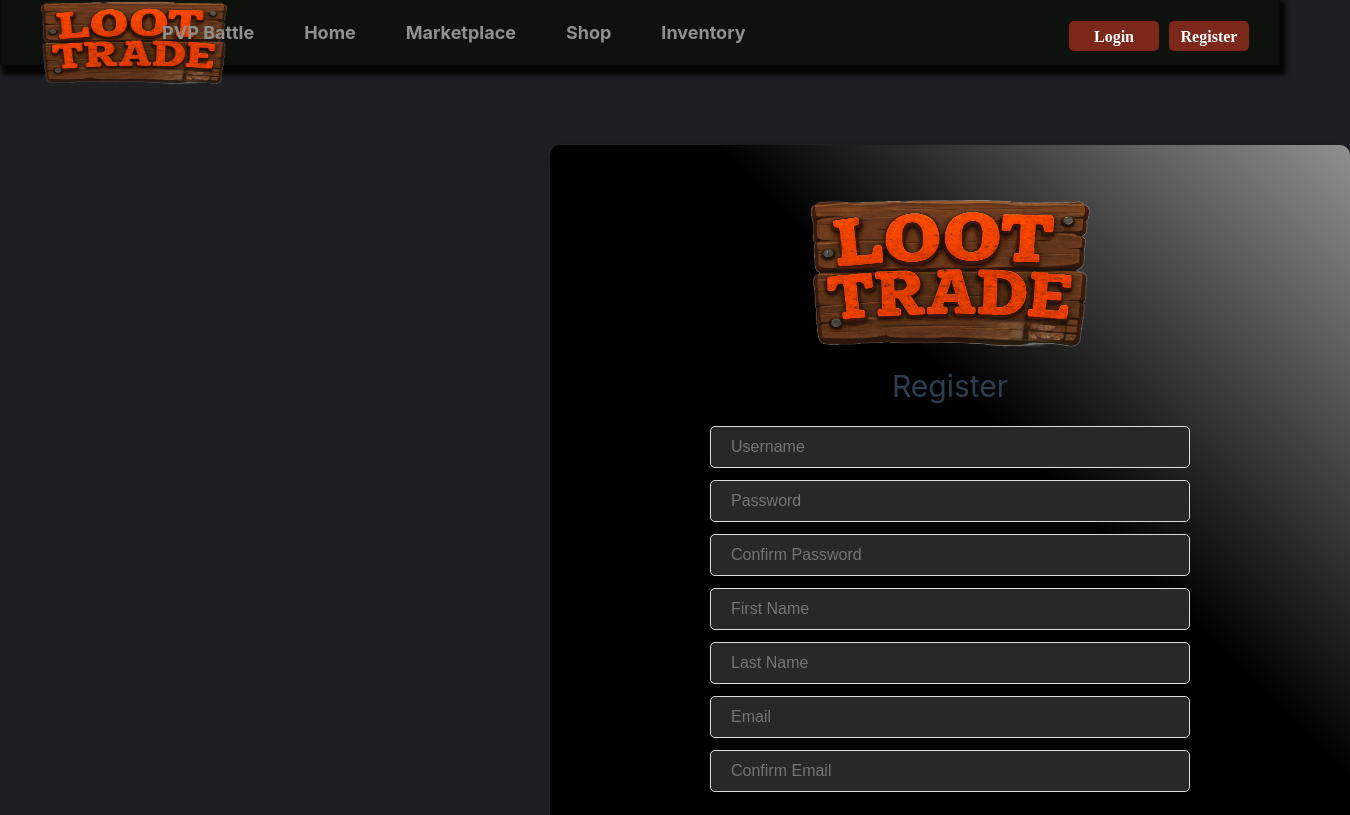
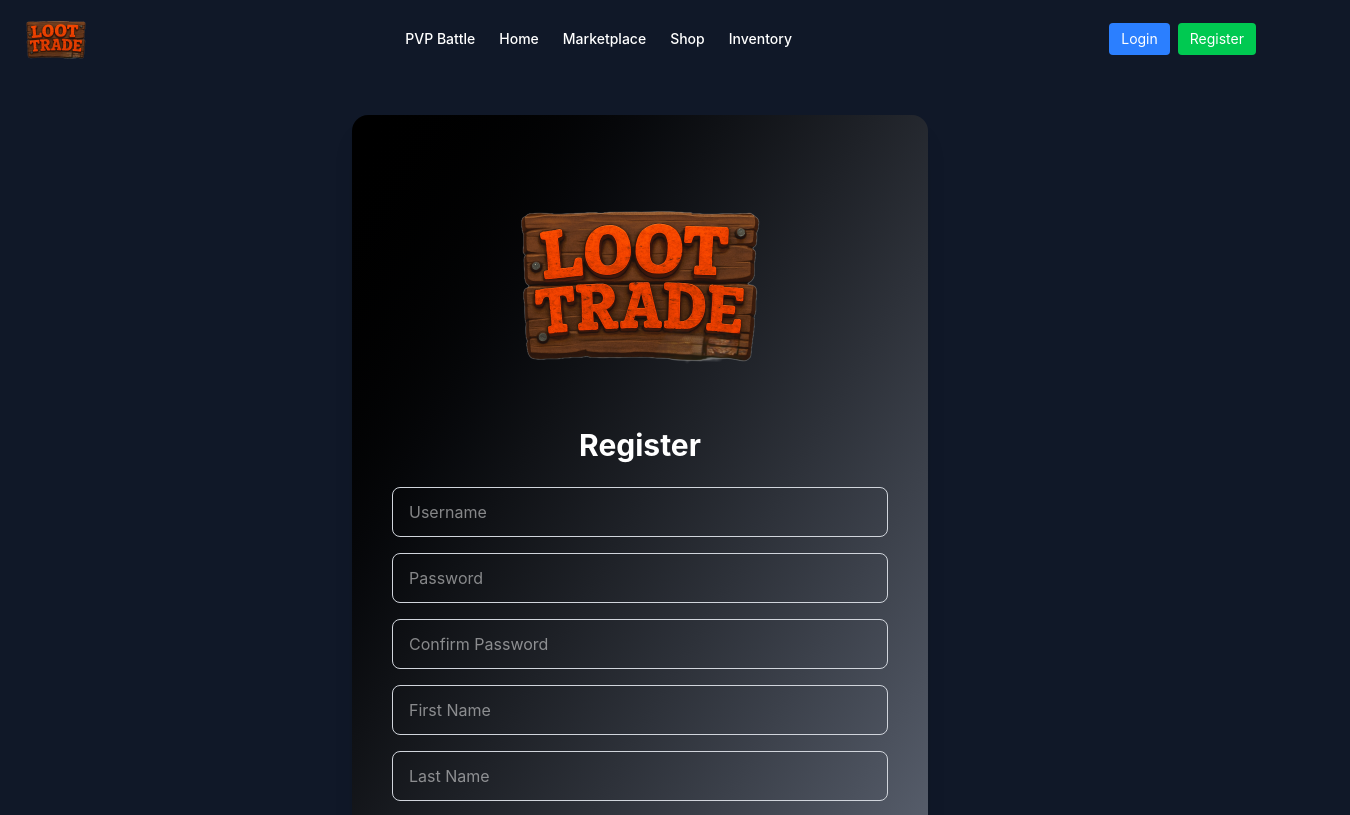
Before and after one commit to Notsojyss/loottrade_vue, a Vue app: page /registrationform in a window 1280 px wide. Shown: the part 5-820 px from the top of the page, 1350 px wide, since content can reach past the window. Built offline with nearby package versions, Linux system fonts and the light colour scheme; no server answers.

Commit message:
Fix Tailwind Design On Headers, login and registration form

```diff
--- a/src/App.vue
+++ b/src/App.vue
@@ -1,5 +1,5 @@
 <script setup>
-import leftheader from './components/Unnecessary/leftheader.vue'
+import Header from './components/Headers/header.vue'
 import rightheader from './components/Headers/rightheader.vue'
 import Counter from './components/Unnecessary/counter.vue'
 import { useCounterStore } from '@/stores/counter'
@@ -18,11 +18,11 @@ import { RouterLink, RouterView } from 'vue-router'
 </script>
 
 <template>
-
-<div>
-    <rightheader
-        header = "Item Trading"
-    ></rightheader></div>
+  <Header />
+<!--<div>-->
+<!--    <rightheader-->
+<!--        header = "Item Trading"-->
+<!--    ></rightheader></div>-->
 
     <RouterView />
 </template>
--- a/src/assets/main.css
+++ b/src/assets/main.css
@@ -1,36 +1,2 @@
 @import './base.css';
-
-#app {
-  max-width: 1280px;
-  margin: 0 auto;
-  padding: 2rem;
-  font-weight: normal;
-}
-
-a,
-.green {
-  text-decoration: none;
-  color: hsla(160, 100%, 37%, 1);
-  transition: 0.4s;
-  padding: 3px;
-}
-
-@media (hover: hover) {
-  a:hover {
-    background-color: hsla(160, 100%, 37%, 0.2);
-  }
-}
-
-@media (min-width: 1024px) {
-  body {
-    display: flex;
-    place-items: center;
-      background-color: #1e1f22;
-  }
-
-  #app {
-    display: grid;
-    grid-template-columns: 1fr 1fr;
-    padding: 0 2rem;
-  }
-}
+@import 'tailwindcss';
--- a/src/components/Forms/loginform.vue
+++ b/src/components/Forms/loginform.vue
@@ -39,7 +39,7 @@ export default {
     const data = await response.json();
     console.log("Login successful:");
     this.authStore.login(data.user, data.token);
-    this.authStore.fetchMoney();
+    await this.authStore.fetchMoney();
 
     alert(data.message);
     this.$router.push('/landingpage');
@@ -53,91 +53,46 @@ export default {
 </script>
 
 <template>
-    <div v-if="!authStore.user" class="forms">
-        <img alt="Vue logo" class="logo" src="../../assets/LTlogo.png" width="400" height="300" />
-        <h1>Sign In</h1>
+  <div v-if="!authStore.user" class="min-h-screen bg-gray-900 flex items-center justify-center px-4 py-8">
+    <div
+        class="forms w-full max-w-md sm:max-w-lg md:max-w-xl rounded-2xl bg-gradient-to-br from-black to-gray-500 p-6 sm:p-8 md:p-10 text-center shadow-xl"
+    >
+      <img
+          alt="Vue logo"
+          class="logo mx-auto mb-4 w-40 sm:w-52 md:w-64 h-auto"
+          src="../../assets/LTlogo.png"
+      />
 
+      <h1 class="mb-6 text-2xl sm:text-3xl font-bold text-white">Sign In</h1>
 
-        <input v-model="logindata.username" placeholder="Username" />
-        <input v-model="logindata.password" placeholder="Password" type="password" />
-        <button @click="loginUser">Login</button>
-        <p class="login-link">
-            Don't have an account?
-            <router-link class="registertxt " to="/registrationform">Register</router-link>
-        </p>
+      <div class="flex flex-col gap-4">
+        <input
+            v-model="logindata.username"
+            placeholder="Username"
+            class="w-full rounded-lg border border-gray-300 px-4 py-3 text-sm sm:text-base outline-none focus:border-blue-500"
+        />
+
+        <input
+            v-model="logindata.password"
+            placeholder="Password"
+            type="password"
+            class="w-full rounded-lg border border-gray-300 px-4 py-3 text-sm sm:text-base outline-none focus:border-blue-500"
+        />
+
+        <button
+            @click="loginUser"
+            class="w-full rounded-lg bg-blue-600 px-4 py-3 text-sm sm:text-base font-semibold text-white hover:bg-blue-700 transition"
+        >
+          Login
+        </button>
+      </div>
+
+      <p class="login-link mt-5 text-sm sm:text-base text-white">
+        Don't have an account?
+        <router-link class="registertxt ml-1 text-blue-300 hover:text-blue-400 underline" to="/registrationform">
+          Register
+        </router-link>
+      </p>
     </div>
+  </div>
 </template>
-
-<style scoped>
-.forms {
-    position: absolute;
-    top: 170px;
-    left: 550px;
-    width: 800px;
-    min-height: 720px;
-    padding: 0px;
-    background: linear-gradient(45deg, #000000 60%, #8f8f8f);
-    border-radius: 10px;
-    box-shadow: 0 4px 8px rgba(0, 0, 0, 0.1);
-    text-align: center;
-
-}
-.logo{
-    position: relative;
-    top: 0px;
-}
-.forms h1{
-    position: relative;
-    top: -20px;
-    color:#8e918e;
-}
-.disabled-form {
-    opacity: 0.5;
-    pointer-events: none; /* Prevent clicks and interactions */
-}
-.forms input {
-    color: white;
-    width: 60%;
-    padding: 10px;
-    margin: 12px 0;
-    border: 1px solid #ddd;
-    border-radius: 5px;
-    font-size: 16px;
-    transition: 0.3s ease;
-    background: #282828;
-}
-
-.forms input:focus {
-    transform: scale(102%);
-    box-shadow: 0 0 5px rgba(67, 124, 71, 0.5);
-}
-
-.forms button {
-    width: 60%;
-    padding: 10px;
-    margin-top: 10px;
-    border: none;
-    background: #494848;
-    color: white;
-    font-size: 16px;
-    border-radius: 5px;
-    cursor: pointer;
-    transition: 0.3s ease;
-}
-
-.forms button:hover {
-    background: #ff0000;
-}
-.login-link{
-    color: #8e918e;
-    margin-top: 10px;
-}
-.registertxt{
-    text-decoration: underline;
-    color: white;
-    font-weight: bold;
-}.registertxt:hover{
-    color: #ff0000;
-
-}
-</style>
--- a/src/components/Forms/registrationform.vue
+++ b/src/components/Forms/registrationform.vue
@@ -80,97 +80,89 @@ export default {
 </script>
 
 <template>
+  <div class="min-h-screen bg-gray-900 flex items-center justify-center px-4 py-8">
+    <div
+        class="forms w-full max-w-md sm:max-w-lg md:max-w-xl rounded-2xl bg-gradient-to-br from-black to-gray-500 p-6 sm:p-8 md:p-10 text-center shadow-xl"
+    >
+      <!-- Logo -->
+      <img
+          alt="Vue logo"
+          class="logo mx-auto mb-4 w-40 sm:w-52 md:w-64 h-auto"
+          src="../../assets/LTlogo.png"
+      />
 
-    <div class="forms">
-        <img alt="Vue logo" class="logo" src="../../assets/LTlogo.png" width="300" height="250" />
-        <h1>Register</h1>
-        <input v-model="form.username" placeholder="Username" /><br>
-        <input v-model="form.password" placeholder="Password" type="password" minlength="8"/><br>
-        <input v-model="form.confirmPassword" placeholder="Confirm Password" type="password" minlength="8"/><br>
-        <input v-model="form.first_name" placeholder="First Name" /><br>
-        <input v-model="form.last_name" placeholder="Last Name" /><br>
-        <input v-model="form.email" placeholder="Email" type="email"/><br>
-        <input v-model="form.confirmEmail" placeholder="Confirm Email" type="email"/><br>
-        <button @click = "registerUser">Register</button>
-        <p class="login-link">
-            Already have an account?
-            <router-link class="logintxt" to="/loginform">Login</router-link>
-        </p>
+      <!-- Title -->
+      <h1 class="mb-6 text-2xl sm:text-3xl font-bold text-white">Register</h1>
 
+      <!-- Inputs -->
+      <div class="flex flex-col gap-4">
+        <input
+            v-model="form.username"
+            placeholder="Username"
+            class="w-full rounded-lg border border-gray-300 px-4 py-3 text-sm sm:text-base outline-none focus:border-blue-500"
+        />
 
-        <br><br>
+        <input
+            v-model="form.password"
+            placeholder="Password"
+            type="password"
+            minlength="8"
+            class="w-full rounded-lg border border-gray-300 px-4 py-3 text-sm sm:text-base outline-none focus:border-blue-500"
+        />
 
+        <input
+            v-model="form.confirmPassword"
+            placeholder="Confirm Password"
+            type="password"
+            minlength="8"
+            class="w-full rounded-lg border border-gray-300 px-4 py-3 text-sm sm:text-base outline-none focus:border-blue-500"
+        />
+
+        <input
+            v-model="form.first_name"
+            placeholder="First Name"
+            class="w-full rounded-lg border border-gray-300 px-4 py-3 text-sm sm:text-base outline-none focus:border-blue-500"
+        />
+
+        <input
+            v-model="form.last_name"
+            placeholder="Last Name"
+            class="w-full rounded-lg border border-gray-300 px-4 py-3 text-sm sm:text-base outline-none focus:border-blue-500"
+        />
+
+        <input
+            v-model="form.email"
+            placeholder="Email"
+            type="email"
+            class="w-full rounded-lg border border-gray-300 px-4 py-3 text-sm sm:text-base outline-none focus:border-blue-500"
+        />
+
+        <input
+            v-model="form.confirmEmail"
+            placeholder="Confirm Email"
+            type="email"
+            class="w-full rounded-lg border border-gray-300 px-4 py-3 text-sm sm:text-base outline-none focus:border-blue-500"
+        />
+
+        <!-- Button -->
+        <button
+            @click="registerUser"
+            class="w-full rounded-lg bg-green-600 px-4 py-3 text-sm sm:text-base font-semibold text-white hover:bg-green-700 transition"
+        >
+          Register
+        </button>
+      </div>
+
+      <!-- Footer -->
+      <p class="login-link mt-5 text-sm sm:text-base text-white">
+        Already have an account?
+        <router-link
+            class="logintxt ml-1 text-blue-300 hover:text-blue-400 underline"
+            to="/loginform"
+        >
+          Login
+        </router-link>
+      </p>
     </div>
+  </div>
 </template>
-
-<style scoped>
-.forms {
-  position: absolute;
-  top: 150px;
-  left: 550px;
-  width: 800px;
-  min-height: 720px;
-  padding: 0px;
-  background: linear-gradient(45deg, #000000 60%, #8f8f8f);
-  border-radius: 10px;
-  box-shadow: 0 4px 8px rgba(0, 0, 0, 0.1);
-  text-align: center;
-
-}
-.logo{
-    position: relative;
-    top: 0px;
-}
-.forms h1{
-    position: relative;
-    top:-40px;
-}
-.forms input {
-    position: relative;
-    top: -30px;
-    width: 60%;
-    padding: 20px;
-    margin: 6px 0;
-    border: 1px solid #ddd;
-    height: 30px;
-    border-radius: 5px;
-    font-size: 16px;
-    transition: 0.3s ease;
-    background: #282828;
-    color: white;
-}
-
-.forms input:focus {
-    transform: scale(102%);
-    box-shadow: 0 0 5px rgba(67, 124, 71, 0.5);
-}
-
-.forms button {
-    width: 60%;
-    padding: 10px;
-    margin-top: 0px;
-    border: none;
-    background: #494848;
-    color: white;
-    font-size: 16px;
-    border-radius: 5px;
-    cursor: pointer;
-    transition: 0.3s ease;
-}
-
-.forms button:hover {
-    background: #ff0000;
-}
-.login-link{
-    color: #8e918e;
-    margin-top: 0px;
-}
-.logintxt{
-    text-decoration: underline;
-    color: white;
-    font-weight: bold;
-}.logintxt:hover{
-     color: #ff0000;
-
- }
-</style>
--- /dev/null
+++ b/src/components/Headers/header.vue
@@ -0,0 +1,189 @@
+<script setup>
+import { RouterLink, useRouter } from "vue-router";
+import { useAuthStore } from "@/stores/authStore";
+import { ref, computed, onMounted } from "vue";
+
+const authStore = useAuthStore();
+const router = useRouter();
+
+const dropdownOpen = ref(false);
+const mobileMenuOpen = ref(false);
+const user = computed(() => authStore.user);
+const money = computed(() => authStore.money);
+
+const toggleDropdown = () => {
+  dropdownOpen.value = !dropdownOpen.value;
+};
+
+const handleLogout = () => {
+  authStore.logout(router);
+};
+
+const goToProfile = () => {
+  router.push("/profile");
+};
+
+const shorten = (text) => {
+  return typeof text === "string" && text.length > 14
+      ? text.substring(0, 10) + ".."
+      : text;
+};
+
+onMounted(() => {
+  authStore.fetchUser();
+  authStore.fetchMoney();
+});
+</script>
+
+<template>
+  <header class="bg-gray-900 text-white shadow-md">
+    <div class="flex items-center justify-between px-4 py-3 sm:px-6">
+      <!-- Logo -->
+      <RouterLink to="/landingpage" class="flex items-center gap-2 shrink-0">
+        <img
+            src="@/assets/LTlogo.png"
+            class="w-14 h-auto sm:w-16"
+            alt="loottrade logo"
+        />
+      </RouterLink>
+
+      <!-- Desktop Navigation -->
+      <nav class="hidden md:flex items-center gap-4 lg:gap-6 text-sm font-medium">
+        <RouterLink to="/pvp" class="hover:text-red-400 transition-colors">PVP Battle</RouterLink>
+        <RouterLink to="/landingpage" class="hover:text-red-400 transition-colors">Home</RouterLink>
+        <RouterLink to="/market" class="hover:text-red-400 transition-colors">Marketplace</RouterLink>
+        <RouterLink to="/shop" class="hover:text-red-400 transition-colors">Shop</RouterLink>
+        <RouterLink to="/inventory" class="hover:text-red-400 transition-colors">Inventory</RouterLink>
+      </nav>
+
+      <!-- Desktop Right Side -->
+      <div class="hidden md:flex items-center gap-3 lg:gap-4">
+        <!-- Money -->
+        <div v-if="user" class="flex items-center gap-2 text-yellow-400">
+          <img src="@/assets/coin.gif" class="w-5 h-5 sm:w-6 sm:h-6" alt="coin gif" />
+          <span class="text-sm sm:text-base">{{ money }}</span>
+        </div>
+
+        <!-- Not logged in -->
+        <div v-if="!user" class="flex gap-2">
+          <RouterLink
+              to="/loginform"
+              class="px-3 py-1.5 bg-blue-500 rounded hover:bg-blue-600 transition-colors text-sm"
+          >
+            Login
+          </RouterLink>
+          <RouterLink
+              to="/registrationform"
+              class="px-3 py-1.5 bg-green-500 rounded hover:bg-green-600 transition-colors text-sm"
+          >
+            Register
+          </RouterLink>
+        </div>
+
+        <!-- Logged in -->
+        <div v-else class="relative">
+          <button
+              @click="toggleDropdown"
+              class="px-3 py-1.5 bg-gray-700 rounded hover:bg-gray-600 transition-colors text-sm"
+          >
+            {{ shorten(user.full_name) }}
+          </button>
+
+          <div
+              v-if="dropdownOpen"
+              class="absolute right-0 mt-2 w-40 bg-white text-black rounded shadow-md z-50"
+          >
+            <button
+                @click="goToProfile"
+                class="block w-full text-left px-4 py-2 hover:bg-gray-100"
+            >
+              View Profile
+            </button>
+            <button
+                @click="handleLogout"
+                class="block w-full text-left px-4 py-2 hover:bg-gray-100"
+            >
+              Logout
+            </button>
+          </div>
+        </div>
+      </div>
+
+      <!-- Mobile Menu Button -->
+      <button
+          @click="mobileMenuOpen = !mobileMenuOpen"
+          class="md:hidden p-2 rounded hover:bg-gray-800"
+      >
+        <svg
+            xmlns="http://www.w3.org/2000/svg"
+            class="w-6 h-6"
+            fill="none"
+            viewBox="0 0 24 24"
+            stroke="currentColor"
+        >
+          <path
+              stroke-linecap="round"
+              stroke-linejoin="round"
+              stroke-width="2"
+              d="M4 6h16M4 12h16M4 18h16"
+          />
+        </svg>
+      </button>
+    </div>
+
+    <!-- Mobile Menu -->
+    <div v-if="mobileMenuOpen" class="md:hidden px-4 pb-4">
+      <nav class="flex flex-col gap-2 text-sm font-medium">
+        <RouterLink to="/pvp" class="hover:text-red-400 py-2">PVP Battle</RouterLink>
+        <RouterLink to="/landingpage" class="hover:text-red-400 py-2">Home</RouterLink>
+        <RouterLink to="/market" class="hover:text-red-400 py-2">Marketplace</RouterLink>
+        <RouterLink to="/shop" class="hover:text-red-400 py-2">Shop</RouterLink>
+        <RouterLink to="/inventory" class="hover:text-red-400 py-2">Inventory</RouterLink>
+      </nav>
+
+      <div class="mt-4 flex flex-col gap-3">
+        <!-- Money -->
+        <div v-if="user" class="flex items-center gap-2 text-yellow-400">
+          <img src="@/assets/coin.gif" class="w-5 h-5" alt="coin gif" />
+          <span>{{ money }}</span>
+        </div>
+
+        <!-- Not logged in -->
+        <div v-if="!user" class="flex flex-col gap-2">
+          <RouterLink
+              to="/loginform"
+              class="px-3 py-2 bg-blue-500 rounded hover:bg-blue-600 text-center"
+          >
+            Login
+          </RouterLink>
+          <RouterLink
+              to="/registrationform"
+              class="px-3 py-2 bg-green-500 rounded hover:bg-green-600 text-center"
+          >
+            Register
+          </RouterLink>
+        </div>
+
+        <!-- Logged in -->
+        <div v-else class="flex flex-col gap-2">
+          <button
+              @click="goToProfile"
+              class="px-3 py-2 bg-gray-700 rounded hover:bg-gray-600 text-left"
+          >
+            View Profile
+          </button>
+          <button
+              @click="handleLogout"
+              class="px-3 py-2 bg-red-500 rounded hover:bg-red-600 text-left"
+          >
+            <Logout></Logout>
+          </button>
+        </div>
+      </div>
+    </div>
+  </header>
+</template>
+
+<style scoped>
+
+</style>
--- a/src/main.js
+++ b/src/main.js
@@ -1,4 +1,4 @@
-import './assets/main.css'
+import './styles.css'
 
 import { createApp } from 'vue'
 import { createPinia } from 'pinia'
--- /dev/null
+++ b/src/styles.css
@@ -0,0 +1,7 @@
+@import 'tailwindcss';
+
+@layer base {
+    body {
+        @apply text-white bg-gray-900;
+    }
+}
```
